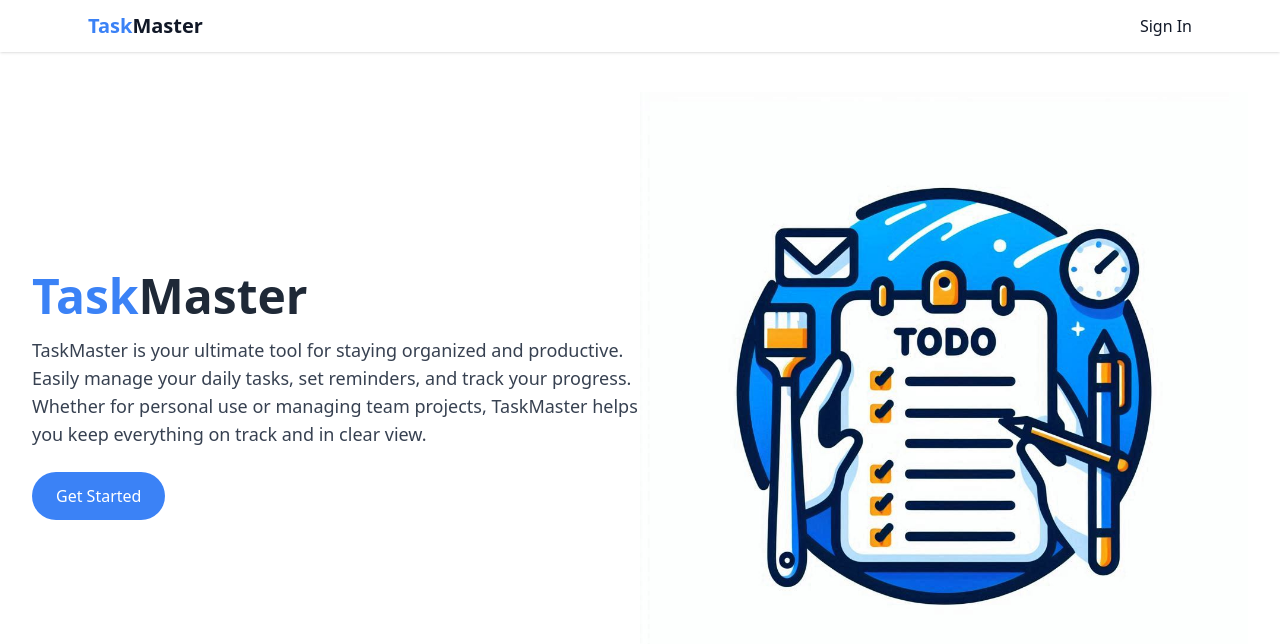
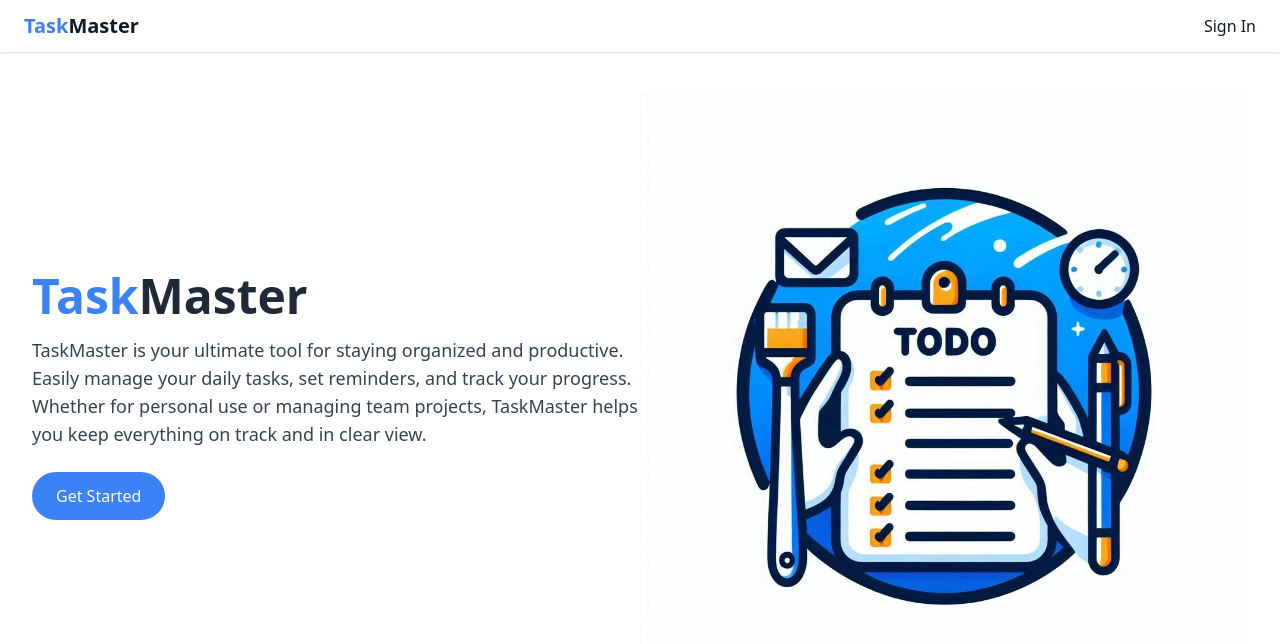
Before and after one commit to P4r1nc3/MERN_Project, a React (Vite) app in the folder frontend/: page / in a window 1280 px wide. Shown: the top 644 px of the page. Built offline with nearby package versions, Linux system fonts and the light colour scheme; no server answers.

Commit message:
Remade header max width

```diff
--- a/frontend/src/components/Header.jsx
+++ b/frontend/src/components/Header.jsx
@@ -6,7 +6,7 @@ export default function Header() {
   const { currentUser } = useSelector((state) => state.user);
   return (
       <div className='bg-white shadow'>
-        <div className='flex justify-between items-center max-w-6xl mx-auto px-6 py-3'>
+        <div className='flex justify-between items-center max-w-7xl mx-auto px-6 py-3'>
           <Link to='/' className='text-gray-900'>
             <h1 className='text-xl font-bold'><span className="text-blue-500">Task</span>Master</h1>
           </Link>
```
